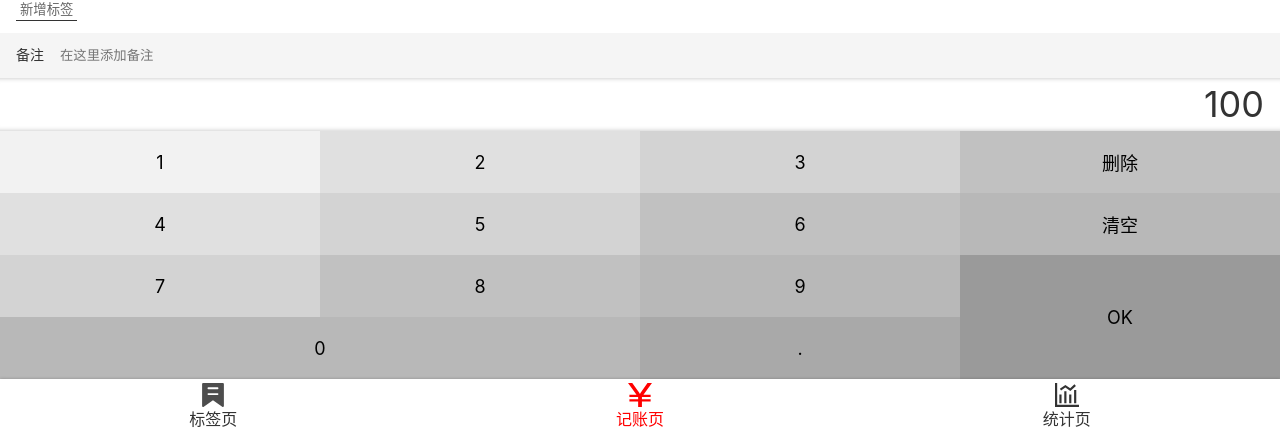
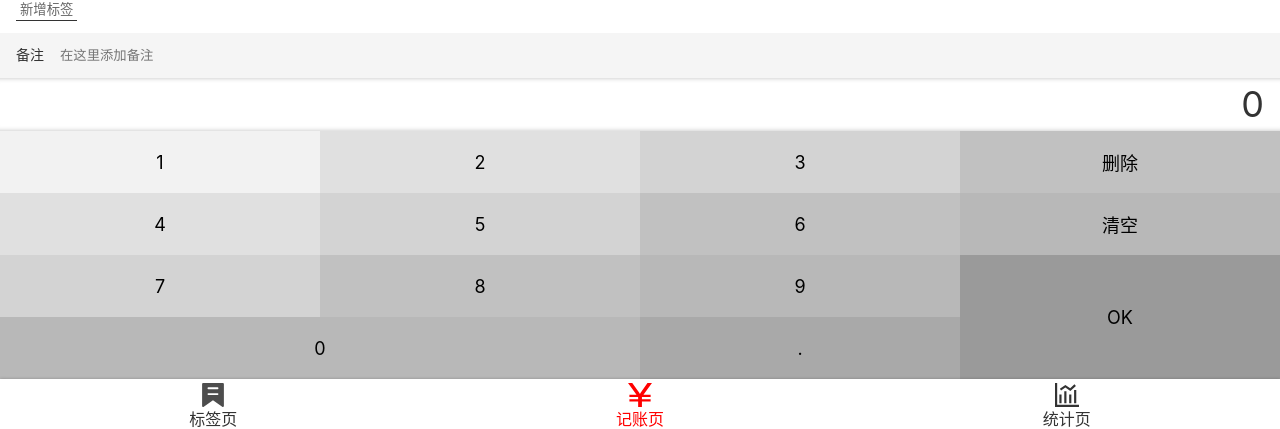
Before and after one commit to Bryant-Wang24/React-xiaowang-money, a React app: page /#/money in a window 1280 px wide. Shown: the part 365-794 px from the top of the page. Built offline with nearby package versions, Linux system fonts and the light colour scheme; the HTML template or start-up script is replaced by a standard one.

Commit message:
numberPad 功能 wip(work in process)

```diff
--- a/src/views/Money.tsx
+++ b/src/views/Money.tsx
@@ -21,27 +21,7 @@
       <CategorySection/>
       <TagsSection/>
       <NoteSection/>
-      <NumberPadSection>
-        <div className="output">
-          100
-        </div>
-        <div className="pad clearfix">
-          <button>1</button>
-          <button>2</button>
-          <button>3</button>
-          <button>删除</button>
-          <button>4</button>
-          <button>5</button>
-          <button>6</button>
-          <button>清空</button>
-          <button>7</button>
-          <button>8</button>
-          <button>9</button>
-          <button className="ok">OK</button>
-          <button className="zero">0</button>
-          <button className="dot">.</button>
-        </div>
-      </NumberPadSection>
+      <NumberPadSection/>
     </MyLayout>
   );
 }
--- a/src/views/Money/CategorySection.tsx
+++ b/src/views/Money/CategorySection.tsx
@@ -35,7 +35,7 @@
     <Wrapper>
       <ul>
         {categoryList.map(c =>
-          <li className={category === c ? 'selected' : ''}
+          <li key={c} className={category === c ? 'selected' : ''}
               onClick={() => {setCategory(c);}}
           >{categoryMap[c]}</li>)
         }
--- a/src/views/Money/NumberPadSection.tsx
+++ b/src/views/Money/NumberPadSection.tsx
@@ -1,57 +1,130 @@
 import styled from 'styled-components';
+import React, {useState} from 'react';
 
-const NumberPadSection = styled.section`
+const Wrapper = styled.section`
   display: flex;
   flex-direction: column;
-  >.output{
-    background:white;
+
+  > .output {
+    background: white;
     font-size: 36px;
     text-align: right;
     padding: 5px 16px;
-    box-shadow: inset 0 -5px 5px -5px rgba(0,0,0,0.25),
-    inset 0 5px 5px -5px rgba(0,0,0,0.25);
+    box-shadow: inset 0 -5px 5px -5px rgba(0, 0, 0, 0.25),
+    inset 0 5px 5px -5px rgba(0, 0, 0, 0.25);
   }
-  >.pad{
-    >button{
+
+  > .pad {
+    > button {
       font-size: 18px;
       float: left;
       width: 25%;
       height: 62px;
       border: none;
-      &.ok{
+
+      &.ok {
         height: 124px;
         float: right;
       }
-      &.zero{width: 50%;}
-      &:nth-child(1){
+
+      &.zero {
+        width: 50%;
+      }
+
+      &:nth-child(1) {
         background: #f2f2f2;
       }
+
       &:nth-child(2),
-      &:nth-child(5){
+      &:nth-child(5) {
         background: #e0e0e0;
       }
+
       &:nth-child(3),
       &:nth-child(6),
-      &:nth-child(9){
+      &:nth-child(9) {
         background: #d3d3d3;
       }
+
       &:nth-child(4),
       &:nth-child(7),
-      &:nth-child(10){
-        background:#c1c1c1;
+      &:nth-child(10) {
+        background: #c1c1c1;
       }
+
       &:nth-child(8),
       &:nth-child(11),
       &:nth-child(13) {
-        background:#B8B8B8;
+        background: #B8B8B8;
       }
+
       &:nth-child(12) {
-        background:#9A9A9A;
+        background: #9A9A9A;
       }
+
       &:nth-child(14) {
-        background:#A9A9A9;
+        background: #A9A9A9;
       }
     }
   }
 `;
+
+const NumberPadSection: React.FC = () => {
+  const [output, setOutput] = useState('0');
+  const onClickButtonWrapper = (e: React.MouseEvent) => {
+    const text = (e.target as HTMLButtonElement).textContent;
+    if (text === null) {return;}
+    switch (text) {
+      case'0':
+      case'1':
+      case'2':
+      case'3':
+      case'4':
+      case'5':
+      case'6':
+      case'7':
+      case'8':
+      case'9':
+      case'.':
+        if (output === '0') {
+          setOutput(text);
+        } else {
+          setOutput(output + text);
+        }
+        break;
+      case '删除':
+        console.log('删除');
+        break;
+      case '清空':
+        console.log('清空');
+        break;
+      case 'OK':
+        console.log('确认');
+        break;
+    }
+  };
+  return (
+    <Wrapper>
+      <div className="output">
+        {output}
+      </div>
+      <div className="pad clearfix" onClick={onClickButtonWrapper}>
+        <button>1</button>
+        <button>2</button>
+        <button>3</button>
+        <button>删除</button>
+        <button>4</button>
+        <button>5</button>
+        <button>6</button>
+        <button>清空</button>
+        <button>7</button>
+        <button>8</button>
+        <button>9</button>
+        <button className="ok">OK</button>
+        <button className="zero">0</button>
+        <button className="dot">.</button>
+      </div>
+    </Wrapper>
+  );
+};
 export {NumberPadSection};
```
Also changed, not shown: 1 other file (tests, documents, lock files or other folders).
